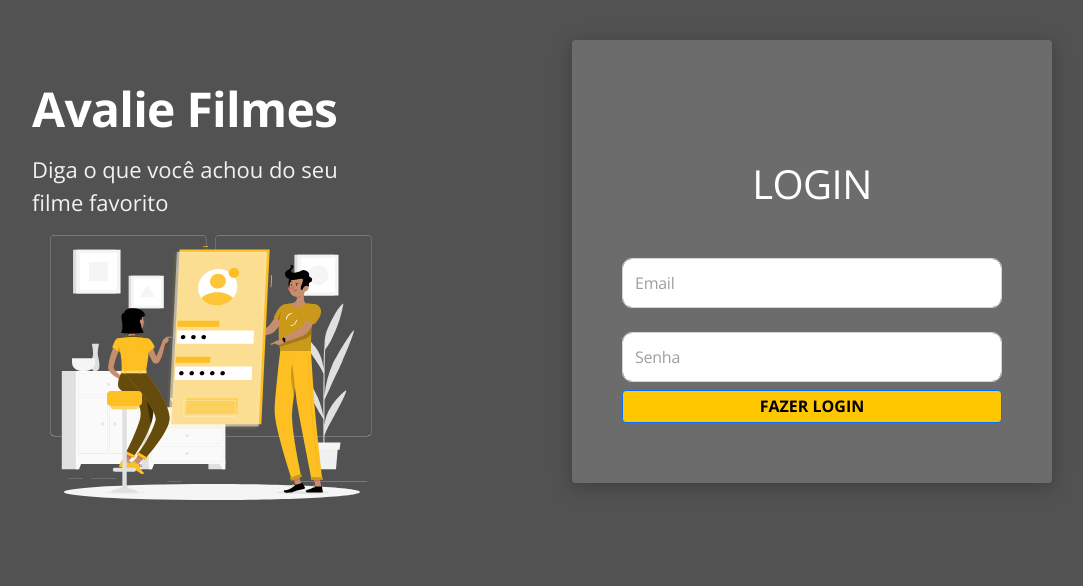
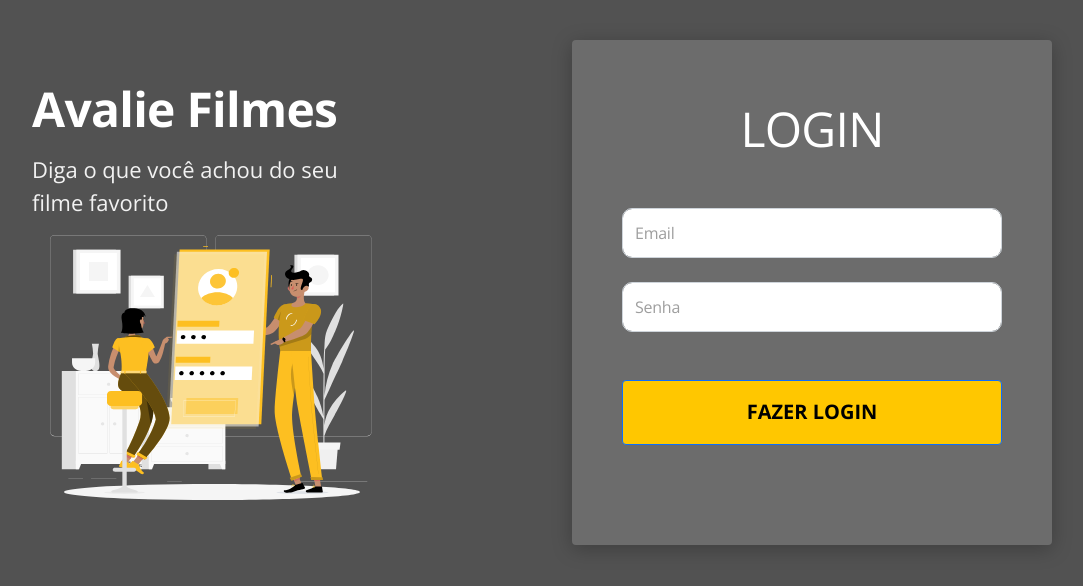
Before and after one commit to juliopedroso/bds-desafio-cap3, a React (Create React App) app: page / in a window 1280 px wide. Shown: the top 586 px of the page, without its empty margins (108-1191 px from the left). Built offline with nearby package versions, Linux system fonts and the light colour scheme.

Commit message:
Login page styling

```diff
--- a/src/pages/Home/Login/styles.css
+++ b/src/pages/Home/Login/styles.css
@@ -1,39 +1,45 @@
 .login-card {
-
-  padding: 20px;
+  padding: 0px 20px 0px 20px;
   font-size: 16px;
 }
 
 .login-card h1 {
   font-weight: normal;
-  font-size: 2.5em;
+  font-size: 36px;
   text-align: center;
   letter-spacing: -0.015em;
-  color: #FFFFFF;
+  color: #ffffff;
   text-transform: uppercase;
-  margin-top: 70px;
+  padding-top: 60px;
   margin-bottom: 50px;
 }
 
 .login-submit {
-  margin-bottom: 10px;
-
+  padding-top: 40px;
+  padding-bottom: 100px;
 }
 
-.login-submit button{
-  background-color: #FFC700;
+.login-submit button {
+  background-color: #ffc700;
   border-radius: 4px;
-    width: 100%;
+  width: 100%;
+  height: 50px;
 }
 
 .btn h6 {
   color: #000;
-  font-size: 16px;
+  font-size: 20px;
   text-transform: uppercase;
 }
 
 @media (min-width: 576px) {
   .login-card {
-    padding: 50px;
+    padding: 0px 50px 0px 50px;
+  }
+  .login-card h1 {
+    font-size: 48px;
+  }
+  .login-submit button {
+    height: 65px;
   }
 }
--- a/src/pages/Home/styles.css
+++ b/src/pages/Home/styles.css
@@ -1,7 +1,7 @@
 .home-container {
   display: flex;
   justify-content: space-around;
-  padding: 20px;
+  padding: 10px;
 }
 .home-banner-container {
   display: none;
@@ -11,6 +11,9 @@
 }
 
 @media (min-width: 576px) {
+  .home-container{
+    padding: 50px;
+  }
   .home-form-container {
     width: 480px;
   }
```
